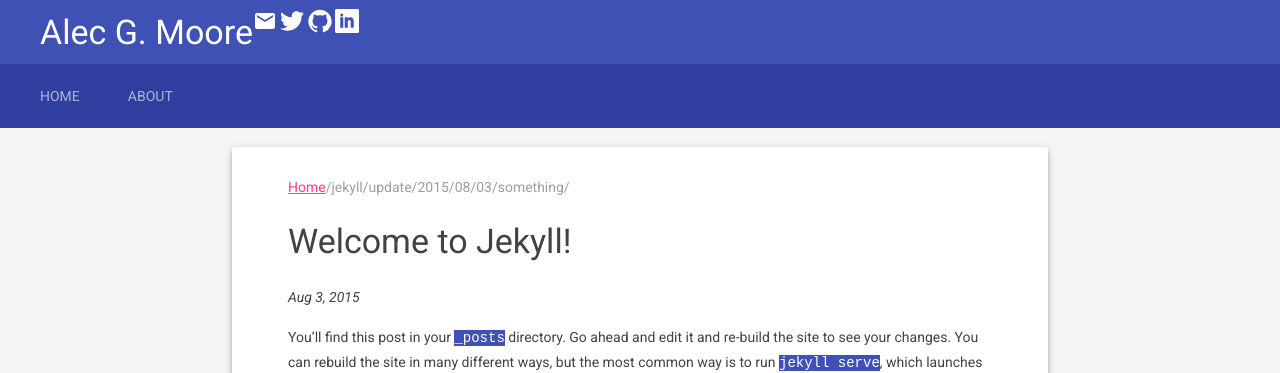
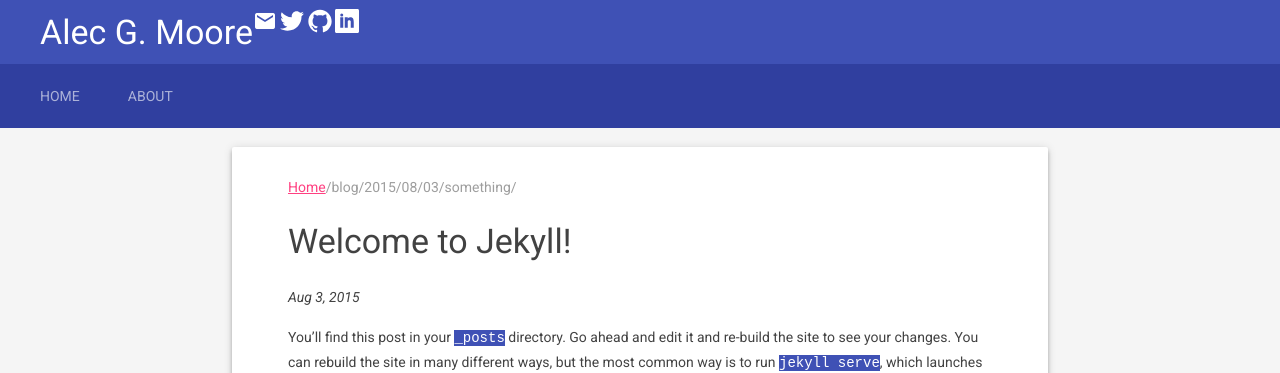
Before and after one commit to tapiralec/tapiralec.github.io, a Jekyll site: the page built from _posts/2014-09-02-something.markdown, in a window 1280 px wide. Shown: the top 373 px of the page. Built offline with Jekyll 4.4.1, drawn with Linux system fonts in a browser that asks for light colours.

Commit message:
testChange

```diff
--- a/_posts/2014-09-02-something.markdown
+++ b/_posts/2014-09-02-something.markdown
@@ -2,7 +2,7 @@
 layout: post
 title:  "Welcome to Jekyll!"
 date:   2015-08-03 18:14:39
-categories: jekyll update
+categories: blog
 ---
 You’ll find this post in your `_posts` directory. Go ahead and edit it and re-build the site to see your changes. You can rebuild the site in many different ways, but the most common way is to run `jekyll serve`, which launches a web server and auto-regenerates your site when a file is updated.
 
```
